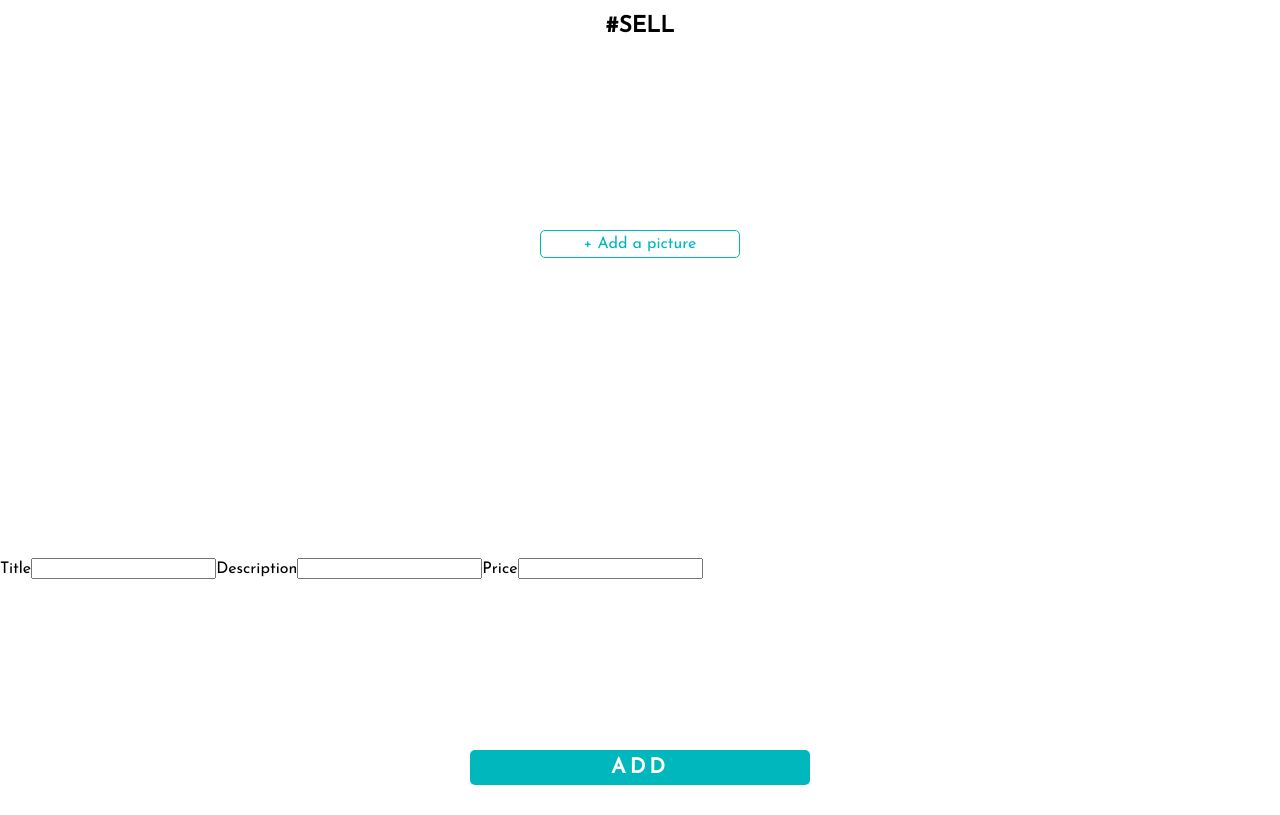
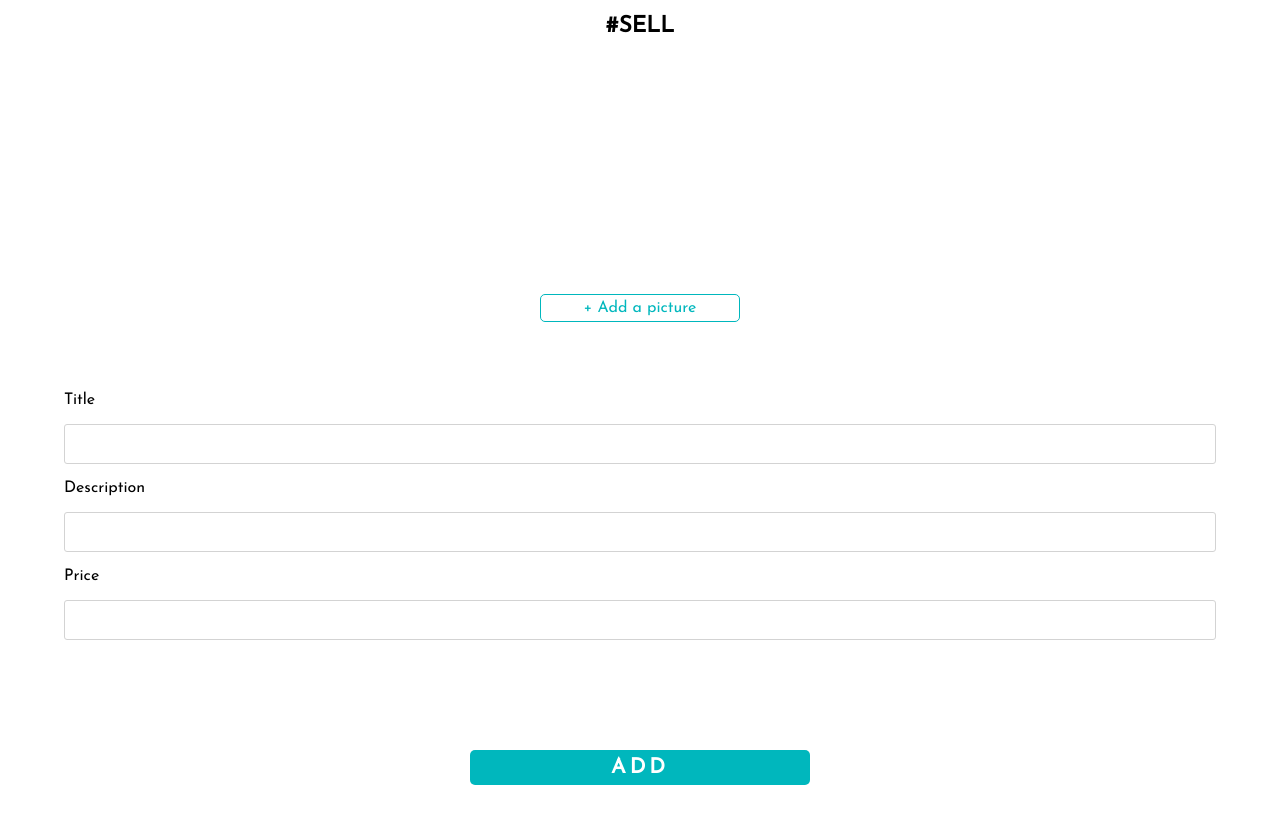
Before and after one commit to Emacdyz/Ducky-Bay, a React (Create React App) app in the folder client/: page /upload in a window 1280 px wide. Built offline with nearby package versions, Linux system fonts and the light colour scheme.

Commit message:
css done

```diff
--- a/client/src/components/PostNewAd.jsx
+++ b/client/src/components/PostNewAd.jsx
@@ -5,7 +5,6 @@ import {upload} from '../actions/upload'
 
 //Styling
 import '../css/uploadForm.css'
-
 
 class PostNewAd extends PureComponent {
 
@@ -61,7 +60,7 @@ class PostNewAd extends PureComponent {
 				<h1> #SELL </h1>
 			<form encrypt="multipart/form-data">
 
-				<div class="add-picture">
+				<div className="add-picture">
 					<input type="file" name="gallery" id="gallery" onChange={ this.handleUpload } />
 					{ this.state.imageSrc && <img className="picture"src={this.state.imageSrc} alt="preview" style={{height: 200}}/>}
 					{!this.state.imageSrc && <p> + Add a picture </p>}
@@ -69,13 +68,13 @@ class PostNewAd extends PureComponent {
 
 
 				<div className="field">
-					<label htmlFor="title">Title</label>
-					<input type="text" name="title" id="title" onChange={ this.handleChange } />
+					<p>Title</p>
+					<input type="text" name="title" id="title" onChange={ this.handleChange }/>
 
-					<label htmlFor="description">Description</label>
+					<p>Description</p>
 					<input type="text" name="description" id="description" onChange={ this.handleChange } />
 
-					<label htmlFor="price">Price</label>
+					<p>Price</p>
 					<input type="text" name="price" id="price" onChange={ this.handleChange } />
 				</div>
 
--- a/client/src/css/layout.css
+++ b/client/src/css/layout.css
@@ -28,16 +28,23 @@
 }
 
 /* Button */
+button, input {
+    border:none;
+    background-image:none;
+    background-color:transparent;
+    -webkit-box-shadow: none;
+    -moz-box-shadow: none;
+    box-shadow: none;
+    font-family: 'Josefin Sans';
+}
 button {
     background-color: #00B7BD;
     width: 340px;
     height: 35px;
     font-weight: 600;
     font-size: 1.3em;
-    font-family: 'Josefin Sans';
     text-align: center;
     letter-spacing: 4px;
     color: #fff;
-    border: none;
     border-radius: 5px;
 }
--- a/client/src/css/uploadForm.css
+++ b/client/src/css/uploadForm.css
@@ -1,6 +1,7 @@
 .add-picture p {
     border: 1px solid #00B7BD;
-    margin: 15% auto;
+    display: block;
+    margin: 20% auto;
     text-align: center;
     padding: 5px 10px;
     color: #00B7BD;
@@ -21,10 +22,31 @@
     top: 60px;
     right: 0;
     left: 0;
+
 }
-
 .field {
-    margin-top: 300px
+    position: absolute;
+    bottom: 20%;
+    width: 90%;
+    right: 0;
+    left: 0;
+    margin: 0 auto;
+}
+input[type="text"]{
+    display: inline-block;
+    width: 100%;
+    height: 40px;
+    box-sizing: border-box;
+    outline: none;
+    border: 1px solid lightgray;
+    border-radius: 3px;
+    padding: 5px;
+    font-size: 1em;
+}
+input[type="text"]:focus {
+    color: #00B7BD;
+    border-color: #00B7BD;
+    transition:  0.25s ease-out, 0.25s ease-out 0.25s;
 }
 .submit-form {
     position: absolute;
```
